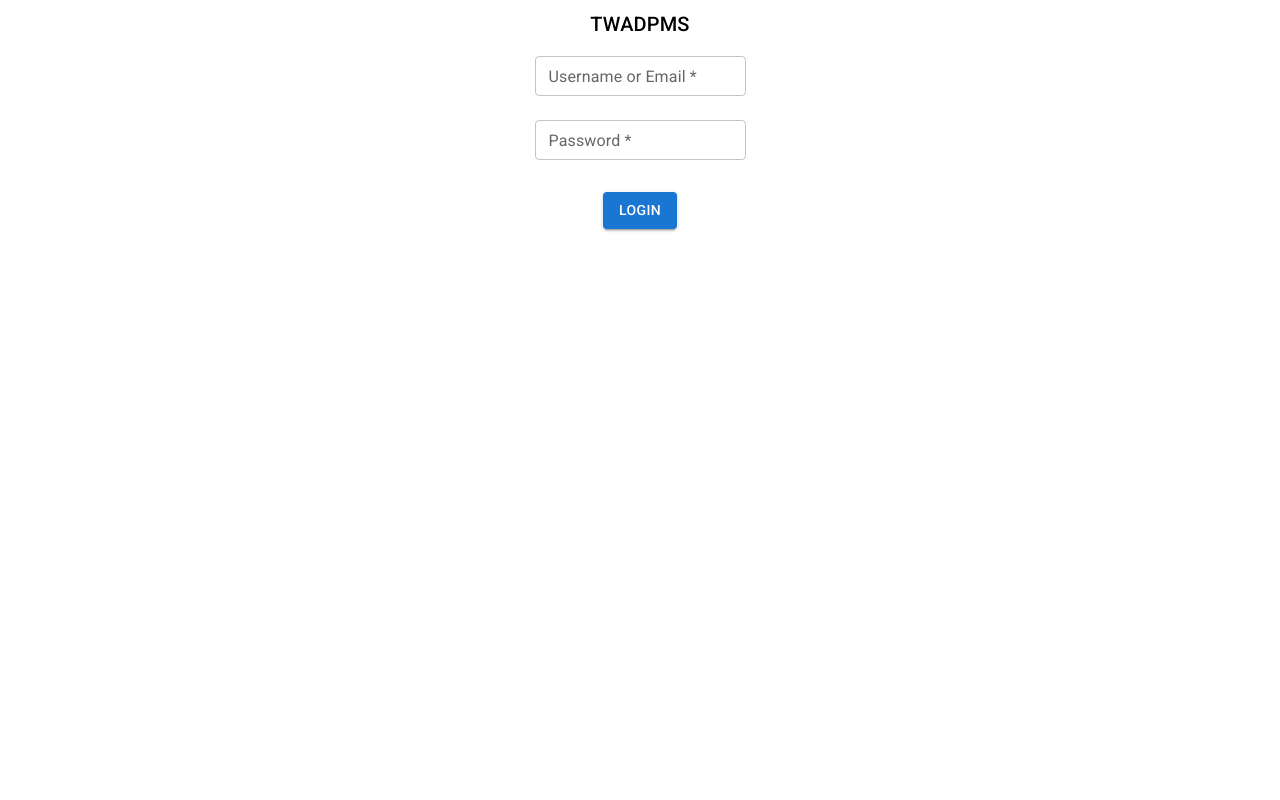
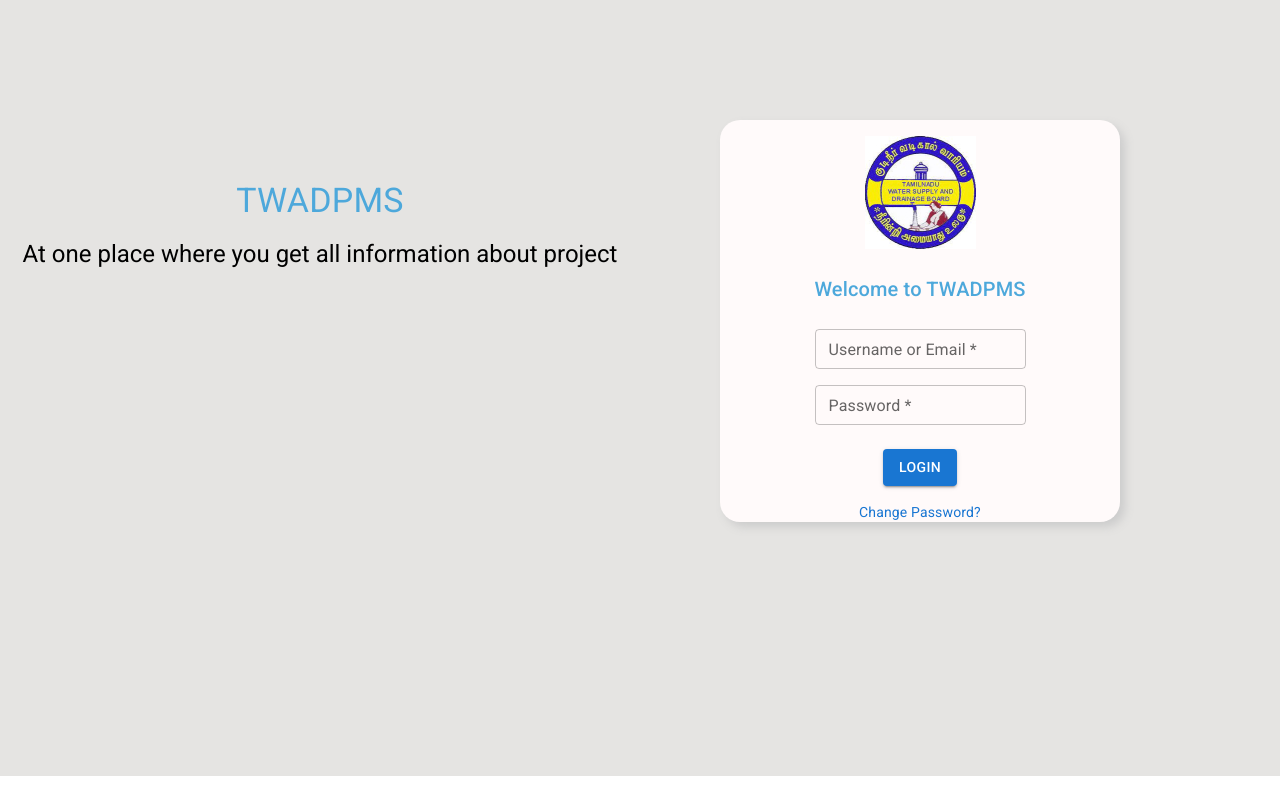
Before and after one commit to Viswanath95/sample-ui, a React (Create React App) app: page / in a window 1280 px wide. Built offline with nearby package versions, Linux system fonts and the light colour scheme.

Commit message:
Added design for login page

```diff
--- a/public/index.html
+++ b/public/index.html
@@ -31,7 +31,7 @@
     -->
     <title>React App</title>
   </head>
-  <body>
+  <body style="display:block;margin:0px;">
     <noscript>You need to enable JavaScript to run this app.</noscript>
     <div id="root"></div>
     <!--
--- a/src/components/AppBar/ProfileMenu.jsx
+++ b/src/components/AppBar/ProfileMenu.jsx
@@ -12,7 +12,6 @@
 import Button  from "@mui/material/Button";
 import PersonIcon from "@mui/icons-material/Person";
 import PasswordIcon from "@mui/icons-material/Password";
-import Settings from "@mui/icons-material/Settings";
 import Logout from "@mui/icons-material/Logout";
 
 export default function ProfileMenu() {
@@ -158,19 +157,6 @@
           }}
         >
           <ListItemIcon sx={{ "&:hover": { color: "#F8F8FF" } }}>
-            <Settings fontSize="small" />
-          </ListItemIcon>
-          Settings
-        </MenuItem>
-        <MenuItem
-          sx={{
-            "&:hover": {
-              backgroundColor: "#4DA8DB",
-              color: "#F8F8FF",
-            },
-          }}
-        >
-          <ListItemIcon sx={{ "&:hover": { color: "#F8F8FF" } }}>
             <Logout fontSize="small" />
           </ListItemIcon>
           <Button onClick={logOut}>
--- a/src/components/Login/Login.jsx
+++ b/src/components/Login/Login.jsx
@@ -1,8 +1,10 @@
-import React from 'react';
+import React from "react";
+import LoginStyles from "../Styles/Login.module.css";
+import twadimage from "../Images/twadlogo.jpg";
 import { useNavigate } from "react-router-dom";
 import axios from "axios";
 import { useForm, Controller } from "react-hook-form";
-import { Box, Button, Grid, Stack, TextField, Typography } from "@mui/material";
+import { Box, Button, Link, TextField, Typography } from "@mui/material";
 
 const loginPageValidation = {
   usernameEmailError: {
@@ -11,16 +13,18 @@
   passwordError: {
     required: "Password is required",
   },
-  // usernamepasswordIncorrect: {
-  //   required: "Please enter correct username and password",
-  // },
+  usernamepasswordInvalid: {
+    required: "Please enter valid username and password",
+  },
 };
 
 function Login() {
-  const { control, handleSubmit } = useForm({ defaultValues: {
+  const { control, handleSubmit } = useForm({
+    defaultValues: {
       username: "",
-    password:"",
-  }});
+      password: "",
+    },
+  });
 
   let navigate = useNavigate();
 
@@ -30,12 +34,11 @@
     axios({
       method: "post",
       url: `${process.env.REACT_APP_LOGIN_URL}`,
-      headers:{'Content-Type': 'application/json'},
+      headers: { "Content-Type": "application/json" },
       data: submitted,
-    })
-    .then(
+    }).then(
       (response) => {
-        console.log(response);
+        console.log(response.status);
         sessionStorage.setItem(
           "Token",
           response.data.tokenType + " " + response.data.accessToken
@@ -45,7 +48,6 @@
           response.data.accessToken === null
         ) {
           navigate("/");
-
         } else {
           navigate("/applayout");
         }
@@ -54,114 +56,126 @@
         console.log(error);
       }
     );
-  }
+  };
 
   return (
+    <div className={LoginStyles.Login}>
+      {/* login form left side */}
+      <Box
+        display="flex"
+        flexDirection={"column"}
+        alignItems="center"
+        justifyContent={"center"}
+        margin="auto"
+        marginTop={22.5}
+        marginRight={10}
+      >
+        <Typography variant="h4" sx={{ color: "#4DA8DB" }}>
+          TWADPMS
+        </Typography>
+        <Typography variant="h5" sx={{ mt: 2 }}>
+          At one place where you get all information about project
+        </Typography>
+      </Box>
 
-   <Box component="form" onSubmit={handleSubmit(onSubmit)}
-  //  sx=
-  //      {{
-  //       //  m:25
-  //       margin: { xs: 25, sm: 25, md: 25, lg: 25, xl: 25 }
-  //      }}
+      {/* login form right side */}
 
+      <Box
+        className={LoginStyles.LoginForm}
+        component="form"
+        onSubmit={handleSubmit(onSubmit)}
+        display="flex"
+        flexDirection={"column"}
+        // maxWidth={400}
+        minWidth={400}
+        alignItems="center"
+        justifyContent={"center"}
+        margin="auto"
+        marginTop={15}
+        marginRight={20}
+        borderRadius={5}
+        boxShadow={"5px 5px 10px #ccc"}
+        sx={{
+          ":hover": {
+            boxShadow: "10px 10px 20px #ccc",
+          },
+        }}
       >
-    {/* <Stack
-      m={25}
-    > */}
+        <Box marginTop={2} component="img" alt="TWAD LOGO" src={twadimage} />
         <Typography
           variant="h6"
-      align="center"
+          padding={3}
+          textAlign="center"
           component="h6"
+          sx={{ color: "#4DA8DB" }}
         >
-      TWADPMS
+          Welcome to TWADPMS
         </Typography>
-    {/* <ThemeProvider theme={loginTheme}> */}
-      {/* <Grid
-        container
-        columnSpacing={{ xs: 2, sm: 2, md: 2, lg: 2, xl: 2 }}
-  > */}
-      <Grid item xs={12} sm={6} md={6} lg={6} xl={6}>
-        <Stack
-          mt={2}
-          alignItems="center"
-          justifyContent="center"
-        >
         <Controller
           name="username"
           control={control}
           defaultValue=""
-          // autoComplete="off"
           rules={{ required: true }}
-          render={({ field: {...field}, fieldState: {error} }) => (
+          render={({ field: { ...field }, fieldState: { error } }) => (
             <TextField
               {...field}
               label="Username or Email *"
+              // margin="normal"
+              marginTop={2}
+              type={"text"}
               variant="outlined"
               size="small"
-              // fullWidth
+              // autoComplete='new-password'
               error={error !== undefined}
               helperText={
-                error
-                ? loginPageValidation.usernameEmailError[error.type]
-                // ||
-                // loginPageValidation.usernamepasswordIncorrect[error.type]
-                : ""
+                error ? loginPageValidation.usernameEmailError[error.type] : ""
               }
             />
           )}
         />
-        </Stack>
-      </Grid>
-      <Grid item xs={12} sm={6} md={6} lg={6} xl={6}>
-        <Stack
-          mt={3}
-          alignItems="center"
-          justifyContent="center"
-        >
         <Controller
           name="password"
           control={control}
           defaultValue=""
-          // autoComplete="off"
           rules={{ required: true }}
-          render={({ field: {...field}, fieldState: {error} }) => (
+          render={({ field: { ...field }, fieldState: { error } }) => (
             <TextField
               {...field}
               label="Password *"
+              margin="normal"
+              type={"password"}
               variant="outlined"
               size="small"
-              // fullWidth
+              // autoComplete='new-password'
               error={error !== undefined}
               helperText={
-                error
-                ? loginPageValidation.passwordError[error.type]
-                : ""
+                error ? loginPageValidation.passwordError[error.type] : ""
               }
             />
           )}
         />
-        </Stack>
-      </Grid>
-      {/* </ThemeProvider> */}
-      {/* <ThemeProvider theme={loginButton}> */}
-        <Stack
-          mt={4}
-          alignItems="center"
-          justifyContent="center"
-        >
-        <Button
-          variant="contained"
-          size="medium"
-          type="submit"
-        >
+        <Button variant="contained" sx={{ mt: 2 }} size="medium" type="submit">
           LOGIN
         </Button>
-      </Stack>
-    {/* </ThemeProvider> */}
-    {/* </Stack> */}
+        <Link
+          component="button"
+          variant="body2"
+          sx={{ mt: 2 }}
+          style={{ textDecoration: "none" }}
+        >
+          Change Password?
+        </Link>
       </Box>
-  )
+      {/* <Box
+        display="flex"
+        alignItems="center"
+        justifyContent={"center"}
+        marginBottom={2}
+      >
+        <Typography variant="body2" sx={{mb: 2}}>Developed by raavan tech</Typography>
+      </Box> */}
+    </div>
+  );
 }
 
 export default Login;
--- a/src/components/MinivariantDrawer/AppLayout.jsx
+++ b/src/components/MinivariantDrawer/AppLayout.jsx
@@ -28,7 +28,7 @@
 import ProfileMenu from "../AppBar/ProfileMenu";
 import { Menu } from "./Menu";
 import { hasChildren } from "./Utils";
-// import UserManagement from "../UserManagement/UserManagement";
+import UserManagement from "../UserManagement/UserManagement";
 // import ContractorManagement from "../ContractorManagement/ContractorManagement";
 // import SchemeCreation from "../SchemeCreation/SchemeCreation";
 // import SubMenu from "../SubMenu/SubMenu";
@@ -242,7 +242,7 @@
           }}
         >
           <DrawerHeader>
-            <Typography variant="subtitle2" sx={{ mr: 12 }}>
+            <Typography variant="h6" sx={{ mr: 4 }}>
               TWADPMS
             </Typography>
             <Tooltip title="Close Drawer" arrow>
@@ -264,10 +264,10 @@
           <DrawerHeader />
           <Box component="content" sx={{ ml: open ? drawerWidth : 2 }}>
             <Stack spacing={1}>
-           {/* <Typography component="user">
+           <Typography component="user">
                 <UserManagement />
               </Typography>
-                <Typography component="contract">
+           {/*     <Typography component="contract">
                 <ContractorManagement />
               </Typography>
               <Typography component="scheme">
--- /dev/null
+++ b/src/components/Styles/Login.module.css
@@ -0,0 +1,12 @@
+.Login {
+    height: 97vh;
+    width: 100vw;
+    display: flex;
+    align-items: center;
+    justify-content: center;
+    background-color:#E5E4E2; /*#E6E6E6 #DCDCDC*/
+}
+
+.LoginForm {
+    background-color: #FFFAFA;
+}
--- a/src/components/SubMenu/SubMenu.jsx
+++ b/src/components/SubMenu/SubMenu.jsx
@@ -1,6 +1,6 @@
 import React from 'react';
 import { Outlet } from 'react-router-dom';
-import SubMenuStyles from '../styles/SubMenu.module.css';
+import SubMenuStyles from '../Styles/SubMenu.module.css';
 
 function SubMenu() {
   return (
--- a/src/components/SubMenu/SubOne.jsx
+++ b/src/components/SubMenu/SubOne.jsx
@@ -1,6 +1,6 @@
 import React from 'react';
 import Typography from "@mui/material/Typography";
-import SubMenuStyles from '../styles/SubMenu.module.css';
+import SubMenuStyles from '../Styles/SubMenu.module.css';
 
 function SubOne() {
   return (
--- a/src/components/SubMenu/SubThree.jsx
+++ b/src/components/SubMenu/SubThree.jsx
@@ -1,6 +1,6 @@
 import React from 'react';
 import Typography from "@mui/material/Typography";
-import SubMenuStyles from '../styles/SubMenu.module.css';
+import SubMenuStyles from '../Styles/SubMenu.module.css';
 
 function SubThree() {
   return (
--- a/src/components/SubMenu/SubTwo.jsx
+++ b/src/components/SubMenu/SubTwo.jsx
@@ -1,6 +1,6 @@
 import React from 'react';
 import Typography from "@mui/material/Typography";
-import SubMenuStyles from '../styles/SubMenu.module.css';
+import SubMenuStyles from '../Styles/SubMenu.module.css';
 
 function SubTwo() {
   return (
```
Also changed, not shown: src/components/Images/twadlogo.jpg (added). Lines whose indentation alone changed are shown as unchanged.
